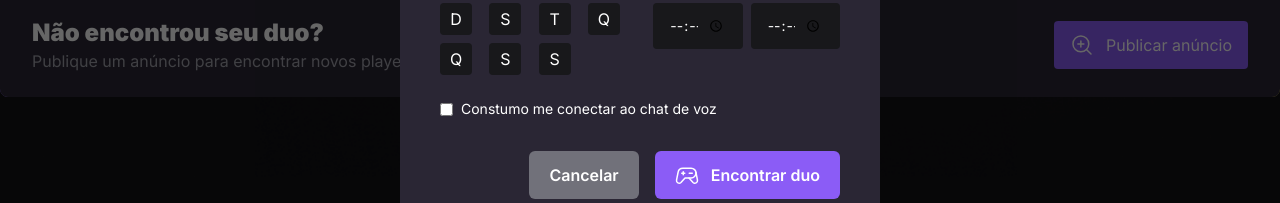
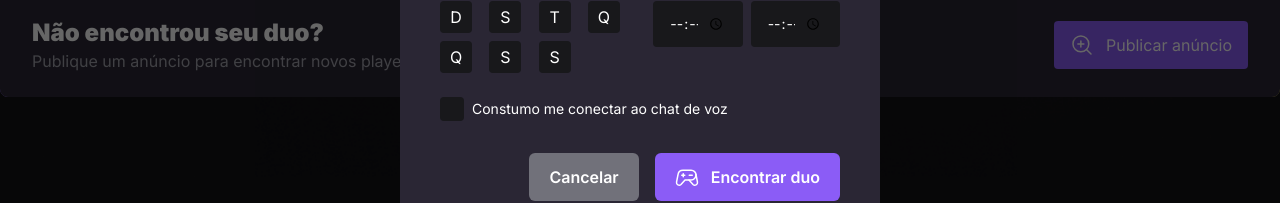
Before and after one commit to frichardben/esports-web, a React (Vite) app: page / in a window 1280 px wide. Both pictures are taken after a click on the button "Publicar anúncio". Shown: the part 487-690 px from the top of the page. Built offline with nearby package versions, Linux system fonts and the light colour scheme; no server answers.

Commit message:
chore: added radix-ui checkbox

```diff
--- a/package.json
+++ b/package.json
@@ -9,6 +9,7 @@
     "preview": "vite preview"
   },
   "dependencies": {
+    "@radix-ui/react-checkbox": "^1.0.0",
     "@radix-ui/react-dialog": "^1.0.0",
     "phosphor-react": "^1.4.1",
     "react": "^18.2.0",
--- a/src/components/CreateAdModal.tsx
+++ b/src/components/CreateAdModal.tsx
@@ -71,7 +71,11 @@ export function CreateAdModal() {
             </div>
 
             <div className='mt-2 flex items-center gap-2 text-sm'>
-              <Input type='checkbox'/>
+                <Checkbox.Root className='w-6 h-6 p-1 rounded bg-zinc-900'>
+                    <Checkbox.Indicator>
+                        <Check className='w-4 h-4 text-emerald-400' />
+                    </Checkbox.Indicator>
+                </Checkbox.Root>
               Constumo me conectar ao chat de voz
             </div>
 
```
Also changed, not shown: 1 other file (tests, documents, lock files or other folders).
